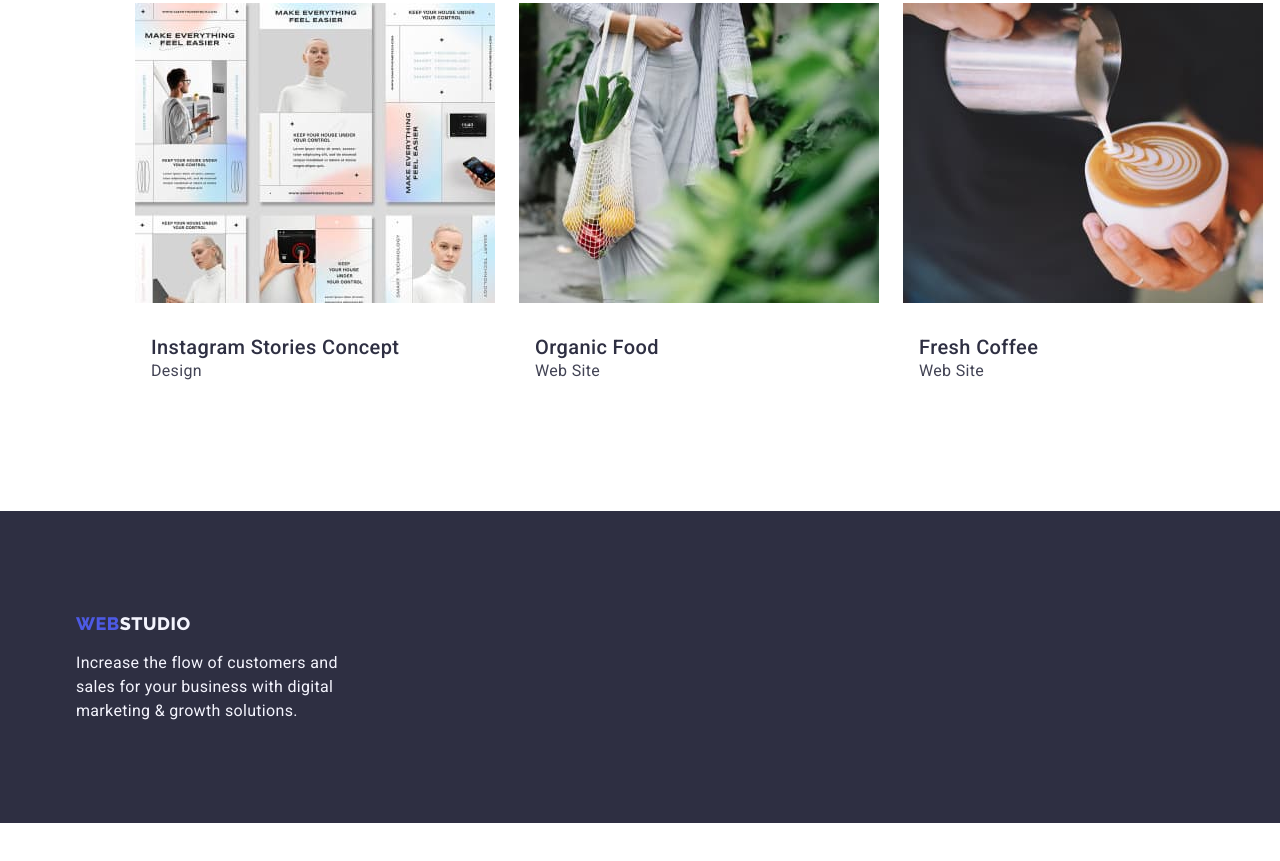
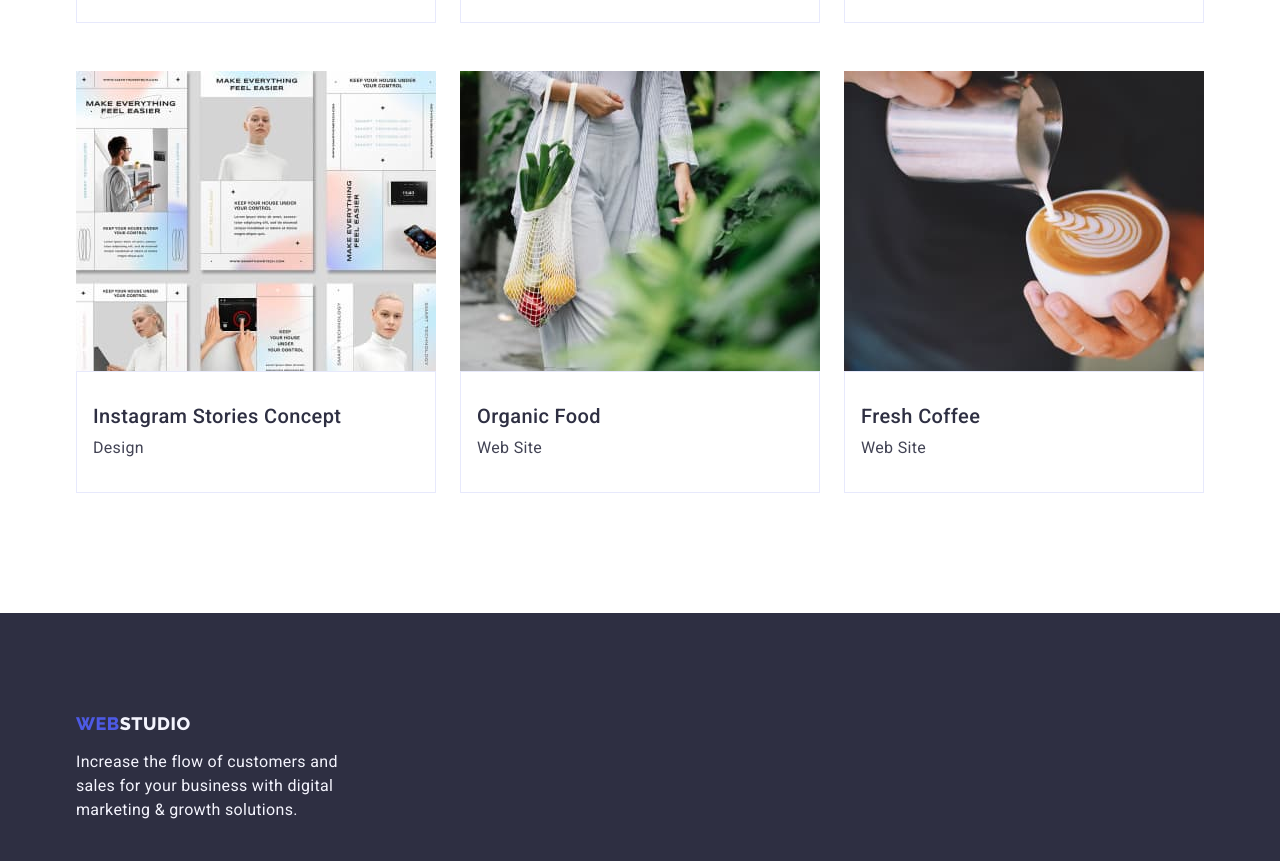
Before and after one commit to TigranKh21/goit-markup-hw-03, a plain HTML site: page portfolio.html in a window 1280 px wide. Shown: the part 1187-2048 px from the top of the page. Before the commit the page ends 2010 px from the top, so only its background shows below. Drawn offline with nearby package versions, Linux system fonts and the light colour scheme.

Commit message:
portfolio corrections after auto check

```diff
--- a/css/styles.css
+++ b/css/styles.css
@@ -188,7 +188,7 @@ img {
 /*-----------------------PRINCIPALS----------------------*/
 
 .principals {
-  padding: 120px 0;
+  padding: 188px 0;
 }
 
 .principals-list {
@@ -253,6 +253,7 @@ img {
 .our-team {
   background-color: var(--cloud);
   height: 732px;
+  padding: 120px 0;
 }
 
 .our-team-container {
@@ -266,7 +267,6 @@ img {
   letter-spacing: 0.02em;
   text-transform: capitalize;
   text-align: center;
-  padding-top: 120px;
   margin-bottom: 72px;
 }
 
@@ -310,6 +310,7 @@ img {
 .footer {
   background-color: var(--navyblue);
   height: 312px;
+  padding: 100px 0;
 }
 
 .footer-text {
@@ -317,21 +318,18 @@ img {
   line-height: 1.5;
   letter-spacing: 0.02rem;
   max-width: 264px;
-  padding-top: 17.5px;
-}
-
-.footer-container {
-  padding-top: 101.5px;
 }
 
 .footer-logo {
   display: inline-block;
+  margin-bottom: 16px;
 }
 
 /*-----------------------PORTFOLIO----------------------*/
 
 .portfolio-hero {
-  padding: 96px 120px;
+  padding-top: 96px;
+  padding-bottom: 120px;
 }
 /*-----------------------PORTFOLIO-FILTERS----------------------*/
 
@@ -374,7 +372,8 @@ img {
 .projects-wrap {
   display: flex;
   flex-wrap: wrap;
-  gap: 24px;
+  column-gap: 24px;
+  row-gap: 48px;
 }
 
 .projects-subtitle {
@@ -388,8 +387,14 @@ img {
 .projects-container {
   padding: 32px 16px;
   gap: 16px;
+  border: 1px solid var(--cornflower);
 }
 
 .project-item {
   margin-bottom: 24px;
+  width: calc((100% - 2 * 24) / 3);
 }
+
+.projects-subtitle {
+  margin-bottom: 8px;
+}
```
Also changed, not shown: index.html (+1 -1 lines).
